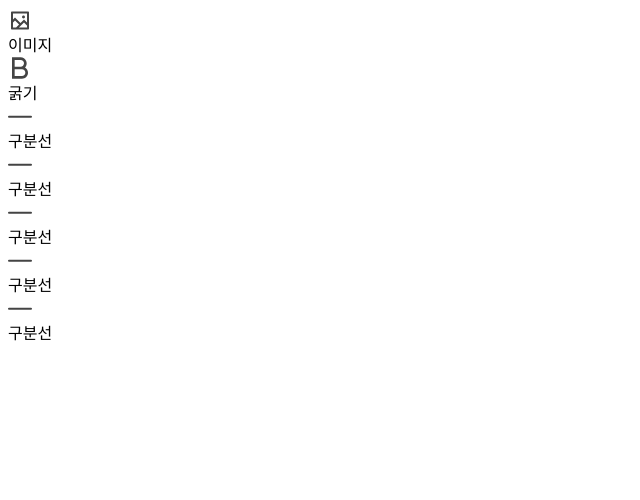
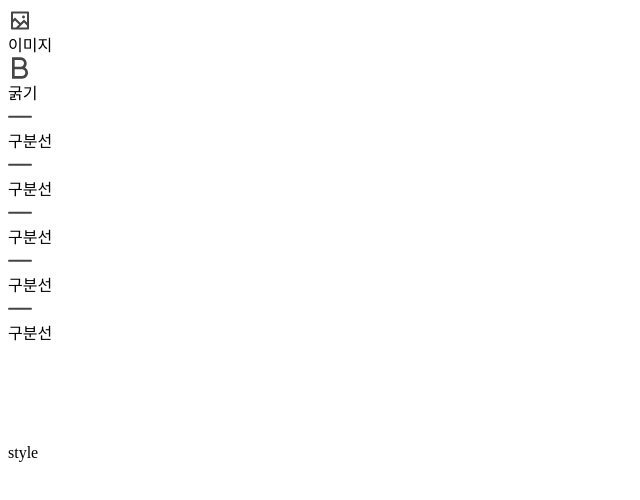
Before and after one commit to yoon-junseo/PostEditor, a React app: page /editor in a window 1280 px wide. Shown: the top 500 px of the page, without its empty margins (0-640 px from the left). Built offline with nearby package versions, Linux system fonts and the light colour scheme; no server answers.

Commit message:
feat: Edit EditorScreen Component

```diff
--- a/src/components/JunzziEditor/EditorScreen/index.tsx
+++ b/src/components/JunzziEditor/EditorScreen/index.tsx
@@ -1,7 +1,14 @@
+import { EditorScreenType } from '@/components/JunzziEditor/EditorScreen/types';
 import React from 'react';
-
-function EditorScreen() {
-  return <div></div>;
+function EditorScreen({ setValue }: EditorScreenType) {
+  const onChange = (e: React.FormEvent<HTMLDivElement>) => {
+    setValue((e.target as HTMLDivElement).innerHTML);
+  };
+  return (
+    <div style={{ marginTop: '100px' }} contentEditable onInput={onChange}>
+      style
+    </div>
+  );
 }
 
 export default EditorScreen;
```
